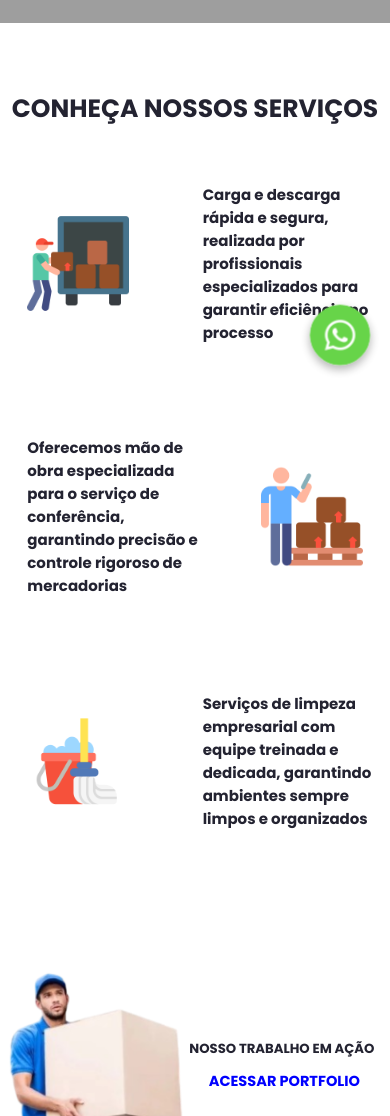
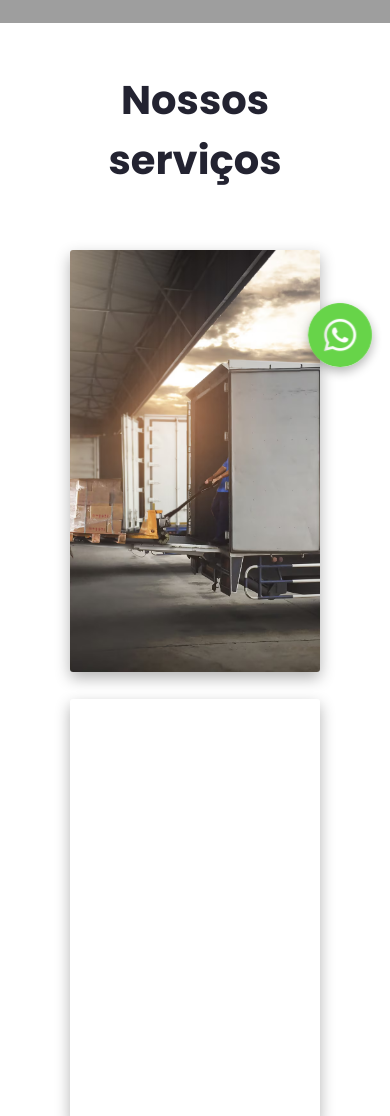
Before and after one commit to JefRoddl/JVM, a React (Vite) app in the folder react/: page / in a window 390 px wide. Shown: the part 452-1568 px from the top of the page. Built offline with nearby package versions, Linux system fonts and the light colour scheme; grey boxes are pictures that could not be loaded; a web font is replaced by a local one.

Commit message:
repaginando nossos servicos

```diff
--- a/react/src/App.jsx
+++ b/react/src/App.jsx
@@ -7,6 +7,7 @@ import Footer from "./components/Footer";
 import Whatsapp from "./components/Whatsapp";
 import Portfolio from "./components/Portfolio";
 import DropDownMenu from "./components/DropDownMenu";
+import OurServicesNew from "./components/OurServicesNew";
 
 function App() {
   const [isVisible, setIsVisible] = useState(false);
@@ -27,7 +28,7 @@ function App() {
       <Header handleChange={handleChange} headerCss={headerCss} />
       {isVisible && <DropDownMenu />}
       <Section />
-      <OurServices />
+      <OurServicesNew />
       <Portfolio />
       <AboutUs />
       <Whatsapp />
--- /dev/null
+++ b/react/src/components/OurServicesNew.jsx
@@ -0,0 +1,33 @@
+import React from 'react'
+
+const OurServicesNew = () => {
+  return (
+    <div className='ContainerOurServices'>
+        <section className='cards'>
+
+            <h1 className='h1NossosServiços'>Nossos serviços</h1>
+
+
+            <div className='card cardOne'>
+                <div className='cardContent'>
+                    <p></p>
+                </div>
+            </div>
+
+            <div className='card cardTwo'>
+                <div className='cardContent'>
+
+                </div>
+            </div>
+
+            <div className='card cardThree'>
+                <div className='cardContent'>
+
+                </div>
+            </div>
+        </section>
+    </div>
+  )
+}
+
+export default OurServicesNew
--- a/react/src/index.css
+++ b/react/src/index.css
@@ -175,19 +175,23 @@ body {
   animation: pulse 1.5s infinite;
 }
 
-.h1Services {
+/*.h1Services {
   color: rgb(35, 35, 49);
   margin-top: 10vh;
   margin-bottom: 10vh;
-  font-size: 25px;
-  text-align: center;     /* Centraliza o texto horizontalmente */
+  font-size: 35px;
+  text-align: center;
 }
 
 .containerServices {
   display: flex;
-  flex-direction: column; /* Organiza os elementos em coluna */    /* Centraliza o conteúdo horizontalmente */
+  flex-direction: column;
   height: 70vh;
-  padding-top: 2vh;       /* Espaço no topo */
+  padding-top: 2vh;
+  width: 80vw;
+  margin-left: auto;
+  margin-right: auto;
+
 }
 
 .cargaDescarga {
@@ -198,7 +202,7 @@ body {
 }
 
 .iconeDescarga {
-  height: 20vh;
+  height: 23vh;
   width: 15vw;
 }
 
@@ -206,12 +210,12 @@ body {
   color: rgb(35, 35, 49);
   font-weight: bold;
   display: flex;
-  font-size: 15px;
+  font-size: 18px;
   width: 15vw;
 }
 
 .iconeConferente {
-  height: 22vh;
+  height: 23vh;
   width: 15vw;
 }
 
@@ -219,7 +223,7 @@ body {
   color: rgb(35, 35, 49);
   font-weight: bold;
   display: flex;
-  font-size: 15px;
+  font-size: 18px;
   width: 15vw;
 }
 
@@ -235,10 +239,20 @@ body {
   height: 22vh;
   align-items: center;
   display: flex;
-  margin-top: 20vh;
+  margin-top: 22vh;
   flex-direction: column;
   position: absolute;
-  margin-left: 75%;
+  margin-left: 55%;
+}
+
+*/
+
+.ContainerOurServices {
+  padding: 0;
+  margin: 0;
+  width: 100vw;
+  height: 80vh;
+  border: 2px solid  red;
 }
 
 .containerPortfolio {
@@ -283,8 +297,9 @@ body {
 .acessPortfolioh2 {
   text-decoration: none;
   color: blue;
+}
 
-}
+
 
 }
 
@@ -450,7 +465,7 @@ body {
     animation: pulse 1.5s infinite;
   }
 
-  .h1Services {
+  /*.h1Services {
     color: rgb(35, 35, 49);
     margin-top: 8vh;
     margin-bottom: 5vh;
@@ -459,7 +474,9 @@ body {
     width: 100%;
   }
 
-  .containerServices {
+  /*
+
+ /* .containerServices {
     display: flex;
     height: 90vh;
     flex-direction: column;
@@ -517,6 +534,59 @@ body {
     display: flex;
     margin-top: 8vh;
   }
+
+  */
+
+  .ContainerOurServices {
+    padding: 0;
+    margin: 0;
+    width: 100vw;
+    height: 190vh;
+    display: flex;
+    justify-content: center;
+  }
+
+  .cards {
+    display: flex;
+    width: 80%;
+    height: 185vh;
+    flex-direction: column;
+    justify-content: space-around;
+    align-items: center;
+  }
+
+  .h1NossosServiços {
+    color: rgb(35, 35, 49);
+    text-align: center;
+    font-size: 2.5rem;
+  }
+
+  .card {
+    position: relative;
+    border-radius: 3px;
+    width: 80%;
+    height: 50vh;
+    background-size: cover;
+    background-position: center;
+    display: flex;
+    align-items: center;
+    justify-content: center;
+    overflow: hidden;
+    box-shadow: 0 6px 15px rgba(0, 0, 0, 0.3);
+  }
+
+  .cardOne {
+    background-image: url("./assets/images/carga-e-descarga.png");
+  }
+
+  .cardTwo {
+
+  }
+
+  .cardThree {
+
+  }
+
 
   .containerAboutUs {
     position: relative;
@@ -678,7 +748,6 @@ body {
   .containerPortfolio {
     width: 100%;
     height: 44vh;
-    margin-top: 16vh;
     display: flex;
     align-items: center;
     color: rgb(35, 35, 49);
```
Also changed, not shown: react/src/assets/images/carga-e-descarga.png (added).
